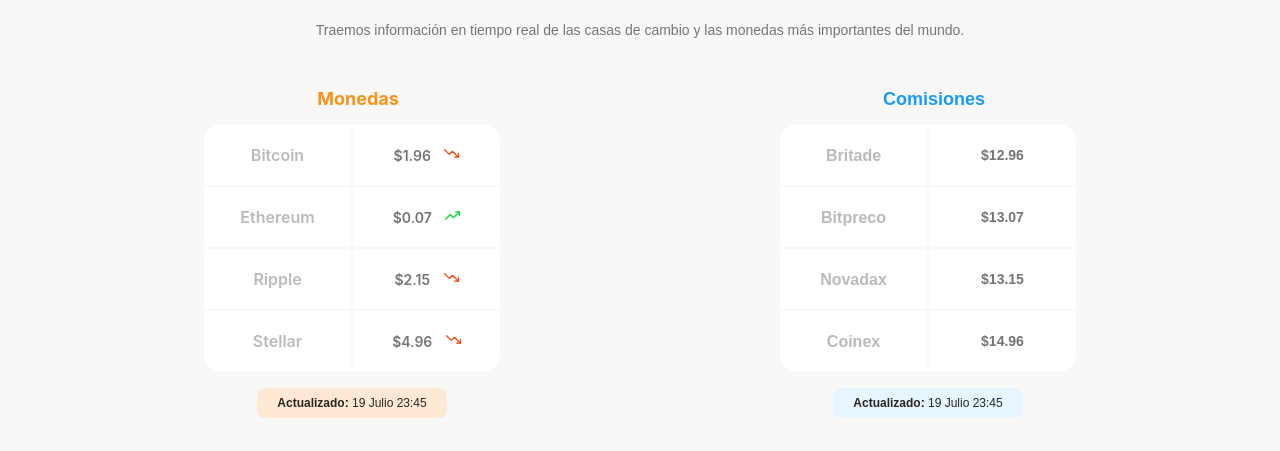
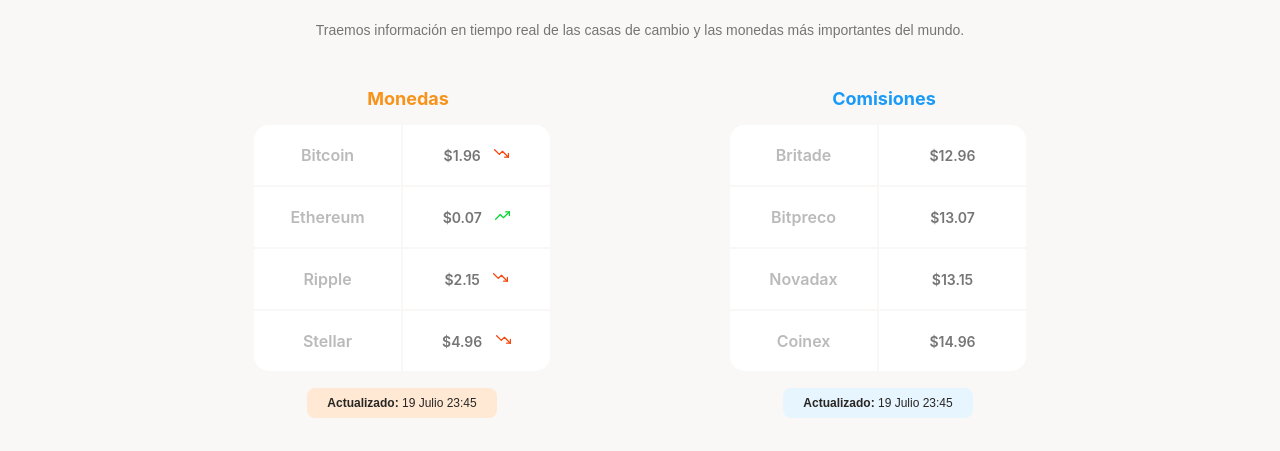
Before and after one commit to Miredi/Mobile-First, a plain HTML site: page index.html in a window 1280 px wide. Shown: the part 693-1144 px from the top of the page. Drawn offline with Linux system fonts and the light colour scheme.

Commit message:
Se agregó padding a los contenedores

```diff
--- a/css/tablet.css
+++ b/css/tablet.css
@@ -1,4 +1,5 @@
 .main__list__container{
+    padding: 0 100px;
     overflow: hidden;
 }
 
--- a/styles.css
+++ b/styles.css
@@ -287,8 +287,10 @@
     font-size: 1.8rem;
     font-weight: 700;
     line-height: 2.4rem;
+    font-family: "Inter","sans serif";
     color: var(--secondary-blue);
     text-align: center;
+
 }
 
 .commissions__table__container{
@@ -297,6 +299,7 @@
     max-width: 300px;
     height: 250px;
     margin:0  auto;
+    font-family: "Inter","sans serif";
 }
 
 .commissions__table__container table{
```
